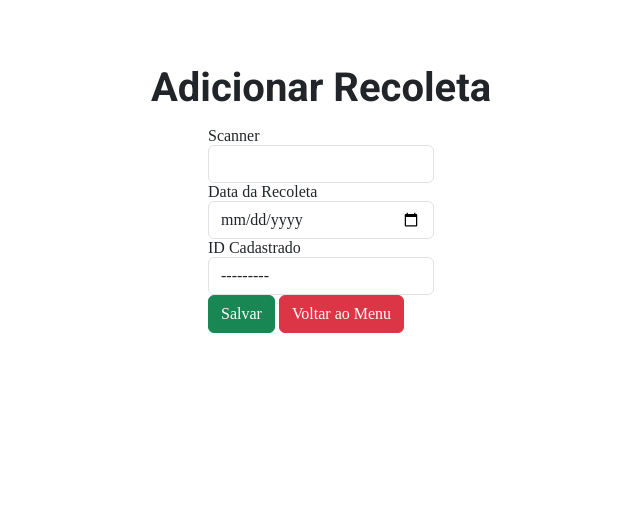
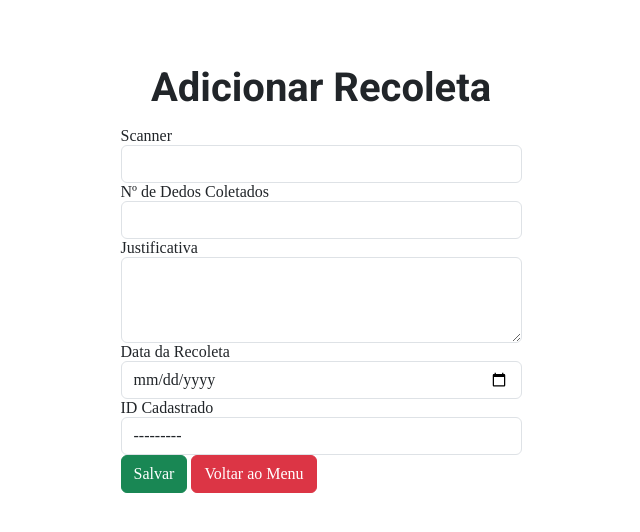
Before and after one commit to LuizCenci/Pivic-Web-Service, a Django app: page /nova-recoleta/ in a window 1280 px wide. Shown: the top 532 px of the page, without its empty margins (319-959 px from the left). Run offline with Django 5.2, Linux system fonts and the light colour scheme; data that the repository does not hold is empty.

Commit message:
added n_dedos at recoleta

```diff
--- a/infantID_coleta/forms.py
+++ b/infantID_coleta/forms.py
@@ -155,9 +155,15 @@
             'scanner':'Scanner',
             'data_recoleta':'Data da Recoleta',
             'idcadastro':'ID Cadastrado',
+            'n_dedos':'Nº de Dedos Coletados',
+            'justificativa':'Justificativa',
         }
         widgets ={
             'scanner':forms.TextInput(attrs={'class':'form-control'}),
+            'n_dedos':forms.TextInput(attrs={'class':'form-control'}),
+            'justificativa':forms.Textarea(
+                attrs={'class':'form-control', 'rows':'3'}
+                ),
             'data_recoleta':forms.DateInput(
                 format = '%d/%m/%Y',
                 attrs={
--- a/infantID_coleta/models.py
+++ b/infantID_coleta/models.py
@@ -109,6 +109,8 @@
 class Recoleta(models.Model):
     id_recoleta = models.AutoField(serialize=True, primary_key=True)
     scanner = models.CharField(max_length=20, blank=True, null=True)
+    n_dedos = models.PositiveIntegerField(blank=True, null=True)
+    justificativa = models.CharField(max_length=30, blank=True, null=True)
     data_recoleta = models.DateField(blank=True, null=True)
     idcadastro = models.ForeignKey(Cadastro, models.DO_NOTHING, db_column='idcadastro', blank=True, null=True)
 
--- a/infantID_coleta/templates/pages/nova_recoleta.html
+++ b/infantID_coleta/templates/pages/nova_recoleta.html
@@ -1,7 +1,7 @@
 {%extends 'partials/base.html'%}
 {%block content%}
         <h1 class="main__title">Adicionar Recoleta</h1>
-        <form  action="{% url 'formulario:nova_recoleta' %}" method="POST" enctype="">
+        <form  action="{% url 'formulario:nova_recoleta_create' %}" method="POST" enctype="">
             {%csrf_token%}
                 {%for field in form%}
                 <div>
--- a/infantID_coleta/urls.py
+++ b/infantID_coleta/urls.py
@@ -10,5 +10,6 @@
     path('novo-coletista/', novo_coletista, name='novo_coletista'),
     path('novo-hospital/', novo_hospital, name='novo_hospital'),
     path('nova-agenda/', nova_agenda, name='nova_agenda'),
-    path('nova-recoleta/', nova_recoleta, name='nova_recoleta'),
+    path('nova-recoleta/', nova_recoleta_view, name='nova_recoleta'),
+    path('nova-recoleta/create', nova_recoleta_create, name='nova_recoleta_create'),
 ]
--- a/infantID_coleta/views.py
+++ b/infantID_coleta/views.py
@@ -45,7 +45,7 @@
         n_dedos = infos.n_dedos
         if n_dedos < 14 and not infos.justificativa:
             messages.error(request, 'Como o número de dedos foi menor que 14, deve fornecer uma justificativa')
-            return redirect('formulario:novo_cadastro_view')
+            return redirect('formulario:novo_cadastro')
 
         n_filhos = Cadastro.objects.filter(id_responsavel=infos.id_responsavel).count()
         infos.id_cadastro = f'{infos.id_responsavel.id_responsavel}_0{n_filhos + 1}'
@@ -55,7 +55,7 @@
         messages.success(request, 'Cadastro criado com sucesso!')
 
         return redirect('formulario:index')
-    return redirect('formulario:novo_cadastro_view')
+    return redirect('formulario:novo_cadastro')
 
 
 
@@ -98,14 +98,34 @@
     context = {'form':agenda}
     return render(request, 'pages/nova_agenda.html', context)
 
-def nova_recoleta(request):
-    recoleta = cadastro_Recoleta()
-    if request.method == 'POST':
-        recoleta = cadastro_Recoleta(request.POST)
-        if recoleta.is_valid():
-            recoleta.save()
-            messages.success(request, 'Recoleta adicionada com sucesso!')
-            return redirect('formulario:index')
+def nova_recoleta_view(request):
+    recoleta_form_data = request.session.get('recoleta_form_data', None)
+    form = cadastro_Recoleta(recoleta_form_data)
+    context = {'form':form}
+    return render(request, 'pages/nova_recoleta.html', context)
 
-    context = {'form':recoleta}
-    return render(request, 'pages/nova_recoleta.html', context)
+def nova_recoleta_create(request):
+    if not request.POST:
+        raise Http404
+
+    POST = request.POST
+    request.session['recoleta_form_data'] = POST
+
+    form = cadastro_Recoleta(POST)
+    if form.is_valid():
+        infos = form.save(commit=False)
+
+        n_dedos = infos.n_dedos
+        if n_dedos < 14 and not infos.justificativa:
+            messages.error(request, 'Como o número de dedos foi menor que 14, deve fornecer uma justificativa')
+            return redirect('formulario:nova_recoleta')
+
+        infos.save()
+
+        del request.session['recoleta_form_data']
+
+        messages.success(request, 'Recoleta adicionada com sucesso!')
+
+        return redirect('formulario:index')
+
+    return redirect('formulario:nova_recoleta')
```
Also changed, not shown: infantID_coleta/migrations/0003_recoleta_justificativa_recoleta_n_dedos.py (added).
